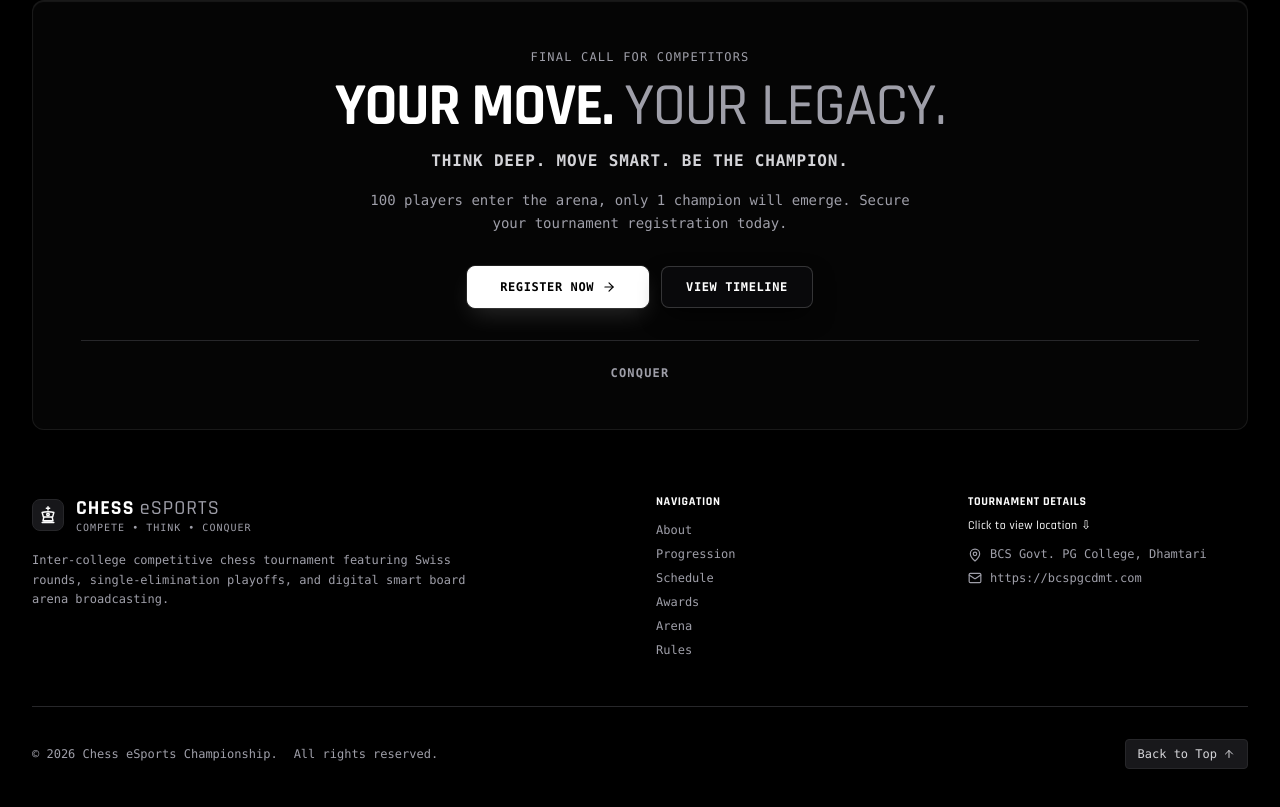
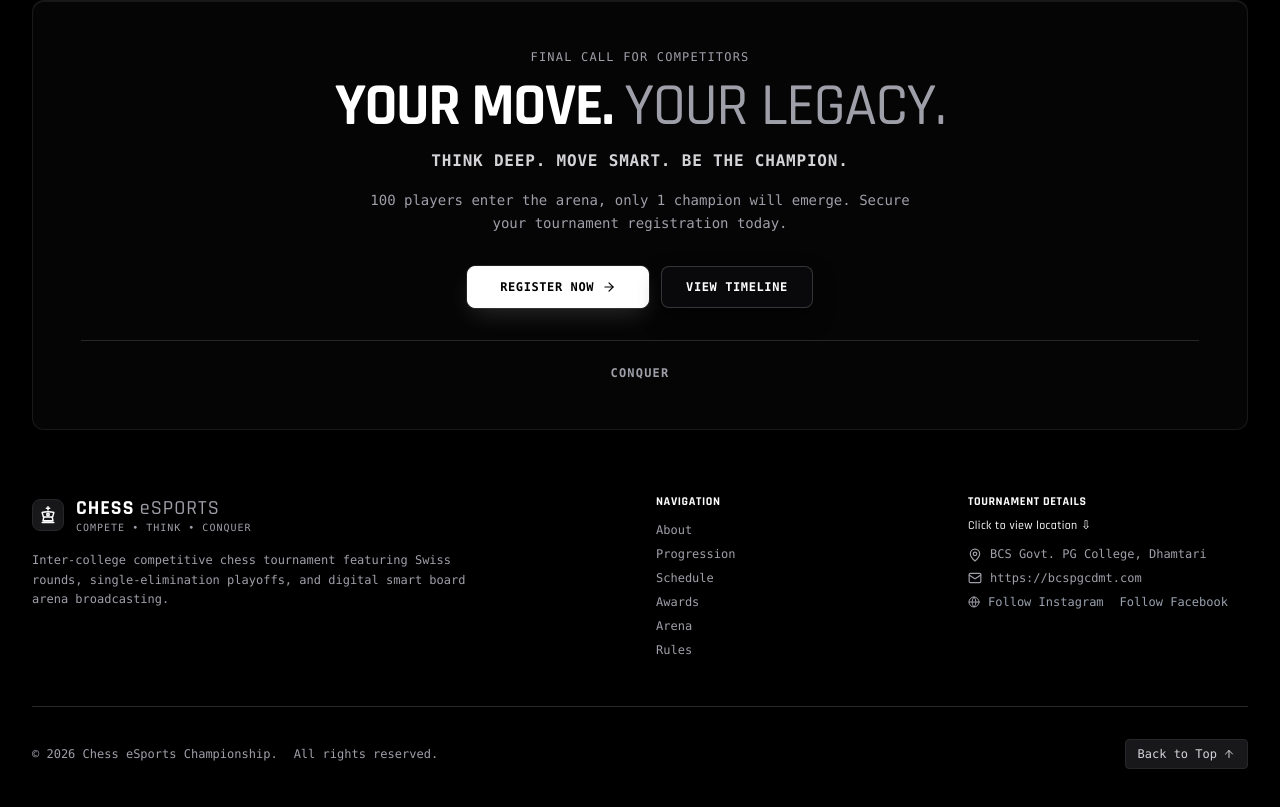
Before and after one commit to himanshujain1official/Chess-Tournament-WebReg, a React (Vite) app: page / in a window 1280 px wide. Shown: the part 4280-5087 px from the top of the page. Built offline with nearby package versions, Linux system fonts and the light colour scheme; no server answers.

Commit message:
some more changes

```diff
--- a/src/components/Footer.tsx
+++ b/src/components/Footer.tsx
@@ -1,6 +1,6 @@
 import React from 'react';
 import { motion } from 'motion/react';
-import { ArrowUp, Mail, MapPin, ShieldCheck, ArrowRight } from 'lucide-react';
+import { ArrowUp, Mail, MapPin, ShieldCheck, ArrowRight, Globe } from 'lucide-react';
 import { KingIcon } from './ChessGraphics';
 
 interface FooterProps {
@@ -123,8 +123,30 @@ export const Footer: React.FC<FooterProps> = ({ onOpenRegister, onOpenAdmin }) =
                 </a>
               </li>
             </ul>
+            <ul className="space-y-2 text-xs text-zinc-400 mt-1">
+            <li className="flex items-start gap-2 mt-2">
+                  <Globe className="w-3 h-4" />
+                  <a
+                    href="https://www.instagram.com/yuva_e_arena?stkn=MTY4cnp0ZTJsejBxZQ=="
+                    target="_blank"
+                    rel="noreferrer"
+                    className="text-gray-400 text-xs hover:text-pink-600 transition-colors"
+                  >
+                    Follow Instagram
+                  </a>
+                 <br>
+                 </br>
+                  <a
+                    href="https://www.facebook.com/share/19WevM45et/"
+                    target="_blank"
+                    rel="noreferrer"
+                    className="text-gray-400 text-xs hover:text-blue-600 transition-colors"
+                  >
+                    Follow Facebook
+                  </a>
+                </li>
+              </ul>
           </div>
-
         </div>
 
         {/* Bottom copyright bar */}
```
